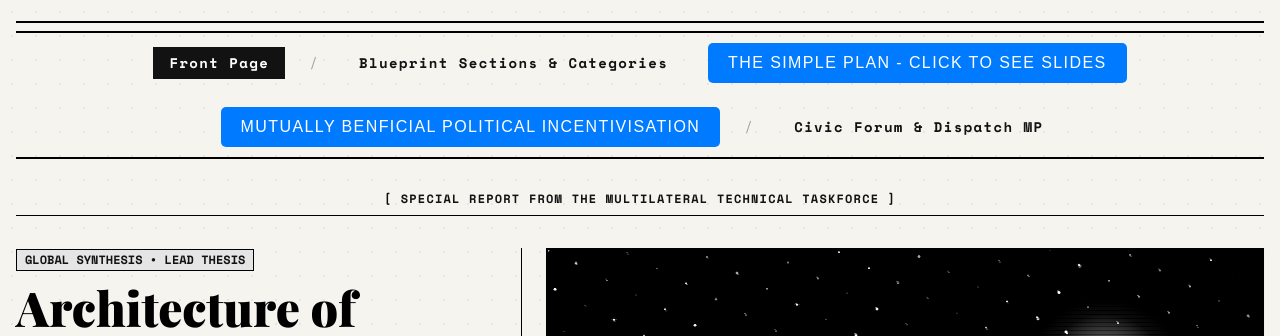
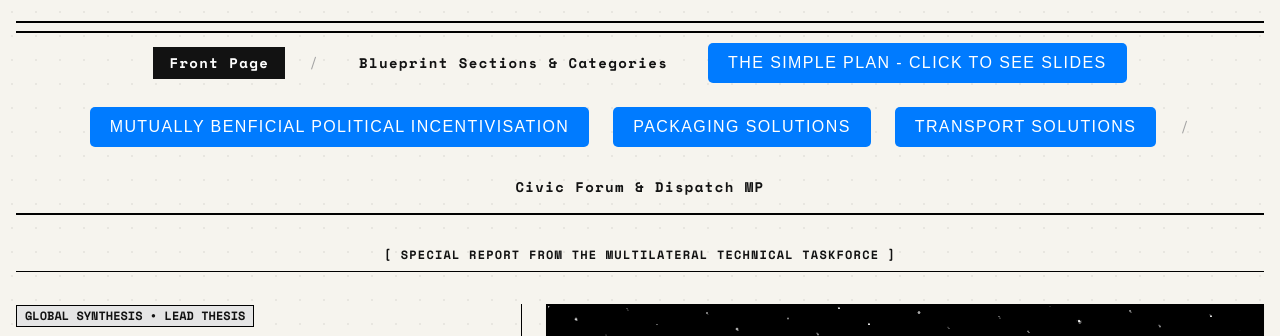
Before and after one commit to infoprodneedham-hash/global-equalizer, a plain HTML site: page index.html in a window 1280 px wide. Shown: the part 384-720 px from the top of the page. Drawn offline with nearby package versions, Linux system fonts and the light colour scheme; a web font is replaced by a local one.

Commit message:
Add links for Packaging and Transport Solutions

```diff
--- a/index.html
+++ b/index.html
@@ -155,7 +155,11 @@
 <a href="https://balance-tau-one.vercel.app" target="_blank" rel="noopener noreferrer" style="display: inline-block; padding: 10px 20px; font-size: 16px; color: #ffffff; background-color: #007bff; text-decoration: none; border-radius: 5px; font-family: sans-serif;">
   Mutually Benficial Political Incentivisation
 </a>
-
+<a href="https://packaging-flax-xi.vercel.app" target="_blank" rel="noopener noreferrer" style="display: inline-block; padding: 10px 20px; font-size: 16px; color: #ffffff; background-color: #007bff; text-decoration: none; border-radius: 5px; font-family: sans-serif;">
+  Packaging Solutions
+</a><a href="https://transport-chi-seven.vercel.app" target="_blank" rel="noopener noreferrer" style="display: inline-block; padding: 10px 20px; font-size: 16px; color: #ffffff; background-color: #007bff; text-decoration: none; border-radius: 5px; font-family: sans-serif;">
+  Transport Solutions
+</a>
 
         <span class="text-neutral-400">/</span>
         <button onclick="navigateToPage('page-dispatch')" id="nav-btn-dispatch" class="tab-btn px-4 py-1.5 transition-all font-bold hover:bg-black hover:text-white rounded-none">
```
